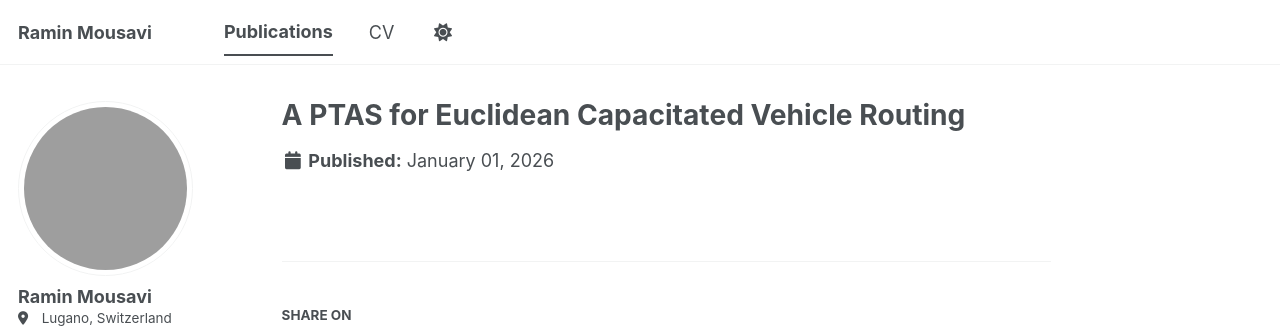
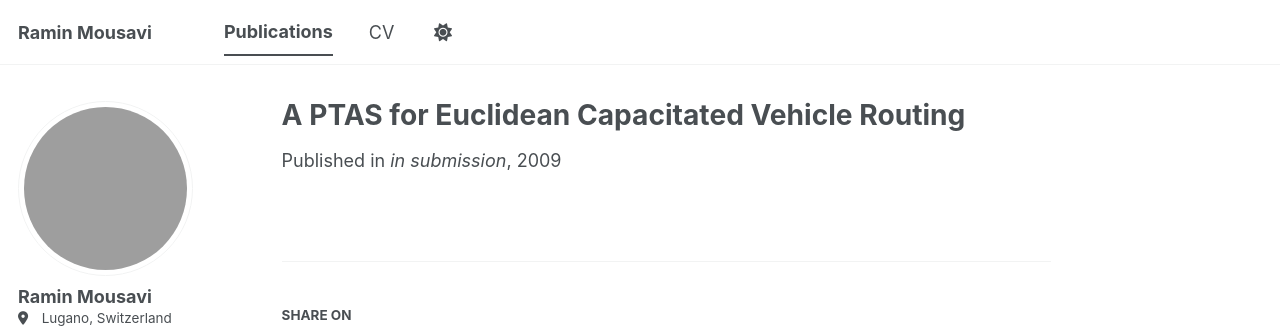
Before and after one commit to rammousavi/rammousavi.github.io, a Jekyll site: the page built from _publications/2009-10-01-paper-title-number-1.md, in a window 1280 px wide. Shown: the top 331 px of the page. Built offline with Jekyll 4.4.1, drawn with Linux system fonts in a browser that asks for light colours; a style sheet for code colours, icons or effects is not loaded.

Commit message:
Update publication metadata for paper title number 1

```diff
--- a/_publications/2009-10-01-paper-title-number-1.md
+++ b/_publications/2009-10-01-paper-title-number-1.md
@@ -1,9 +1,8 @@
 ---
 title: "A PTAS for Euclidean Capacitated Vehicle Routing"
-collection: manuscript
+collection: publications
 authors: "Zachary Friggstad, Fabrizio Grandoni, Ramin Mousavi, Kinter Ren, Mohammad R. Salavatipour"
 category: conferences
-date: 2026-01-01
-venue:
+venue: "in submission"
 paperurl:
 ---
```
